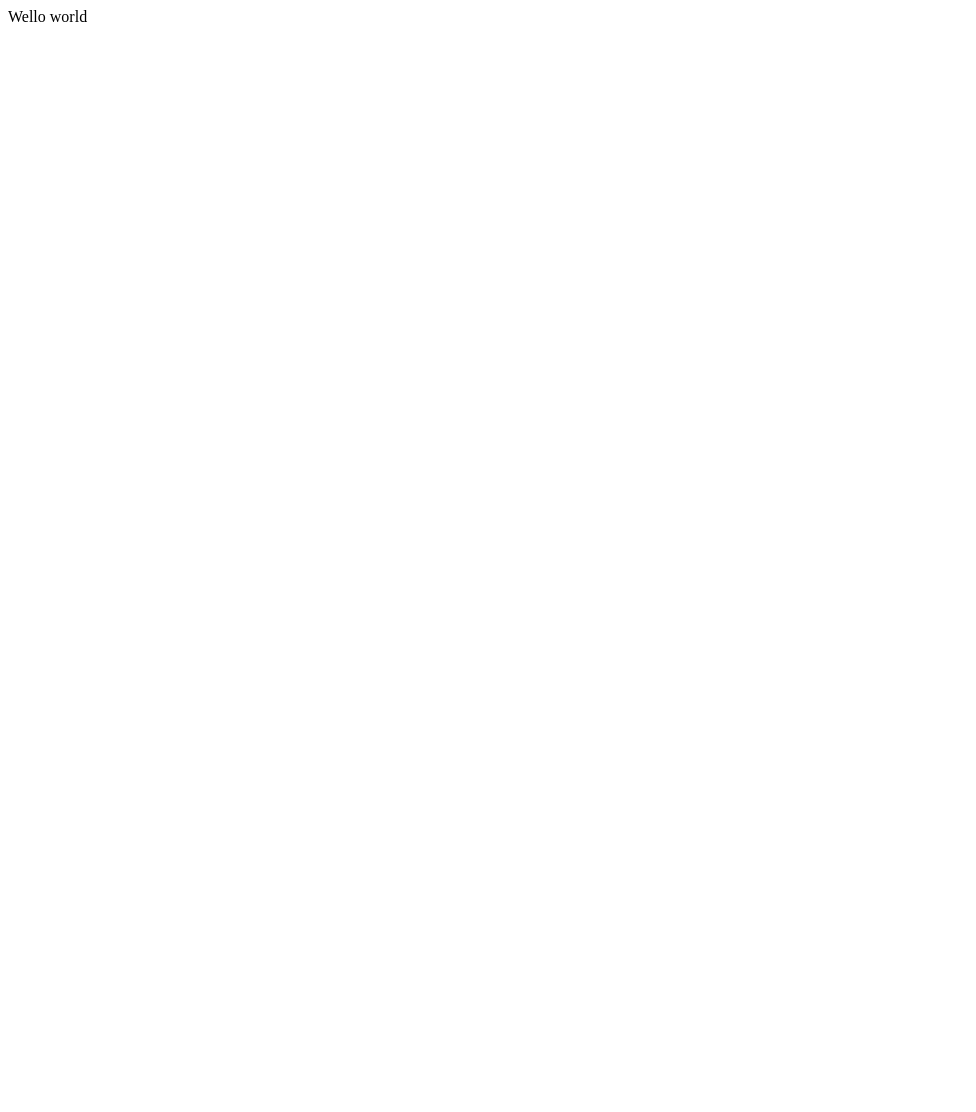
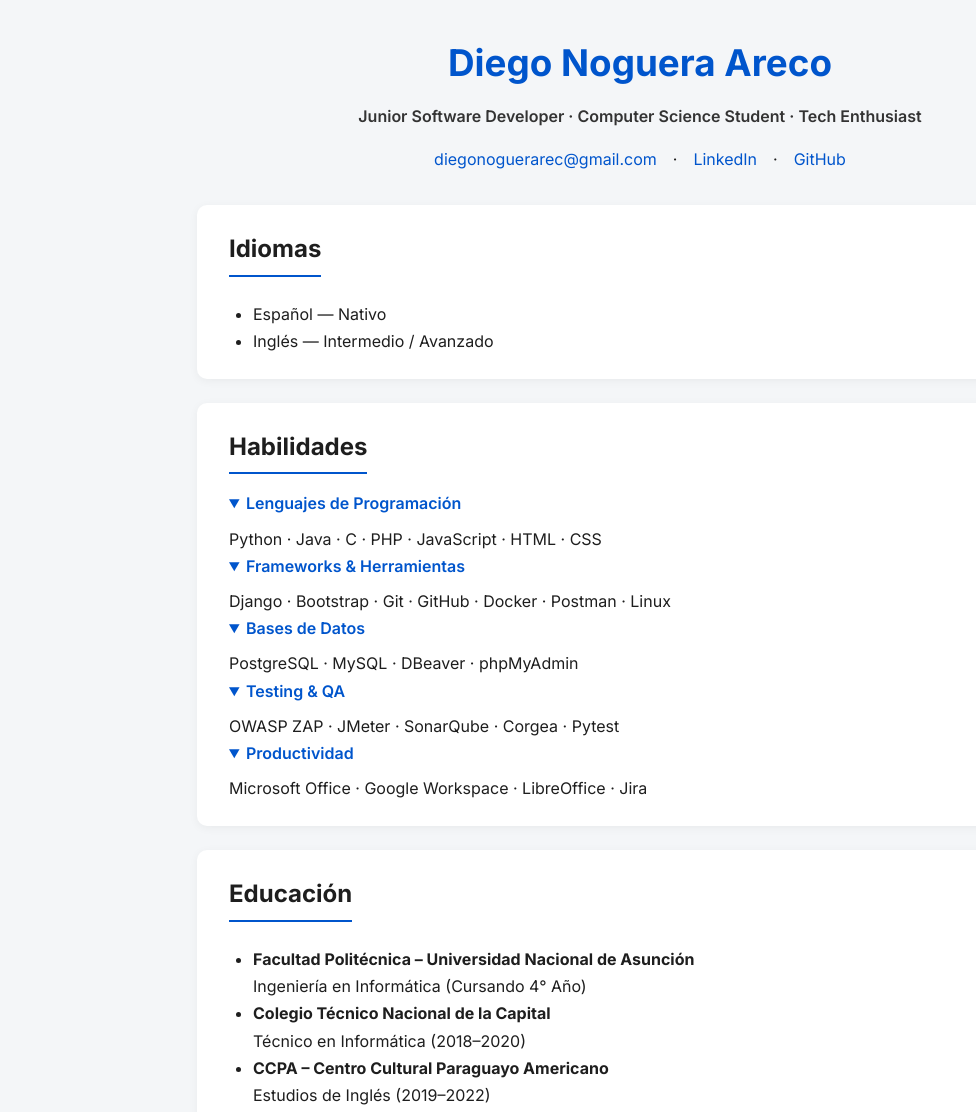
Before and after one commit to diegonoguerarec/diegonoguerarec.github.io, a plain HTML site: page index.html in a window 1280 px wide. Shown: the whole page, without its empty margins (0-976 px from the left). Before the commit the page ends 800 px from the top, so only its background shows below. Drawn offline with Linux system fonts and the light colour scheme.

Commit message:
Basic structure

```diff
--- a/index.html
+++ b/index.html
@@ -1 +1,165 @@
-Wello world
+<!DOCTYPE html>
+<html lang="es">
+<head>
+  <meta charset="UTF-8">
+  <meta name="viewport" content="width=device-width, initial-scale=1.0">
+  <title>Diego Noguera Areco | Junior Software Developer</title>
+  <meta name="description" content="Portafolio y CV de Diego Noguera Areco – Junior Software Developer, estudiante de Ciencias Informáticas en la Facultad Politécnica UNA.">
+  <link href="https://fonts.googleapis.com/css2?family=Inter:wght@400;600;700&display=swap" rel="stylesheet">
+  <style>
+    :root {
+      --clr-primary: #0055cc;
+      --clr-bg: #f4f6f8;
+      --clr-card: #ffffff;
+      --clr-text: #1e1e1e;
+      --radius: 10px;
+      --transition: 0.3s ease;
+    }
+    *, *::before, *::after { box-sizing: border-box; margin: 0; padding: 0; }
+    body {
+      font-family: 'Inter', sans-serif;
+      background: var(--clr-bg);
+      color: var(--clr-text);
+      line-height: 1.7;
+      margin: 0 auto;
+      max-width: 950px;
+      padding: 2rem;
+    }
+    header {
+      text-align: center;
+      margin-bottom: 2rem;
+    }
+    h1 {
+      font-weight: 700;
+      color: var(--clr-primary);
+      font-size: 2.3rem;
+    }
+    p.tagline {
+      font-weight: 600;
+      color: #333;
+      margin-top: 0.5rem;
+    }
+    a {
+      color: var(--clr-primary);
+      text-decoration: none;
+    }
+    a:hover { text-decoration: underline; }
+    .contact {
+      margin-top: 1rem;
+      display: flex;
+      justify-content: center;
+      gap: 1rem;
+      flex-wrap: wrap;
+    }
+    section {
+      background: var(--clr-card);
+      border-radius: var(--radius);
+      box-shadow: 0 2px 10px rgba(0,0,0,0.05);
+      margin: 1.5rem 0;
+      padding: 1.5rem 2rem;
+    }
+    section h2 {
+      border-bottom: 2px solid var(--clr-primary);
+      display: inline-block;
+      margin-bottom: 1rem;
+      padding-bottom: 0.3rem;
+      font-weight: 700;
+    }
+    details summary {
+      font-weight: 600;
+      cursor: pointer;
+      color: var(--clr-primary);
+      margin-bottom: 0.5rem;
+    }
+    details p img {
+      margin: 5px;
+    }
+    ul {
+      list-style: disc;
+      margin-left: 1.5rem;
+      margin-top: 0.5rem;
+    }
+    footer {
+      text-align: center;
+      margin-top: 2rem;
+      padding-top: 1rem;
+      border-top: 1px solid #ccc;
+      color: #666;
+    }
+    #github-stats img {
+      margin: 10px;
+      border-radius: var(--radius);
+    }
+    #download {
+      background: var(--clr-primary);
+      color: white;
+      border: none;
+      border-radius: var(--radius);
+      padding: 10px 20px;
+      cursor: pointer;
+      transition: background var(--transition);
+    }
+    #download:hover { background: #003f99; }
+  </style>
+</head>
+<body>
+  <header>
+    <h1>Diego Noguera Areco</h1>
+    <p class="tagline">Junior Software Developer · Computer Science Student · Tech Enthusiast</p>
+    <div class="contact">
+      <a href="mailto:diegonoguerarec@gmail.com">diegonoguerarec@gmail.com</a> ·
+      <a href="https://www.linkedin.com/in/diego-noguera-aa0b4b335" target="_blank">LinkedIn</a> ·
+      <a href="https://github.com/diegonoguerarec" target="_blank">GitHub</a>
+    </div>
+  </header>
+
+  <main>
+    <section id="languages">
+      <h2>Idiomas</h2>
+      <ul>
+        <li><p>Español — Nativo</p></li>
+        <li><p>Inglés — Intermedio / Avanzado</p></li>
+    </ul>
+
+
+    </section>
+
+
+    <section id="skills">
+      <h2>Habilidades</h2>
+      <details open>
+        <summary>Lenguajes de Programación</summary>
+        <p>
+          Python · Java · C · PHP · JavaScript · HTML · CSS
+        </p>
+      </details>
+      <details open>
+        <summary>Frameworks & Herramientas</summary>
+        <p>Django · Bootstrap · Git · GitHub · Docker · Postman · Linux</p>
+      </details>
+      <details open>
+        <summary>Bases de Datos</summary>
+        <p>PostgreSQL · MySQL · DBeaver · phpMyAdmin</p>
+      </details>
+      <details open>
+        <summary>Testing & QA</summary>
+        <p>OWASP ZAP · JMeter · SonarQube · Corgea · Pytest</p>
+      </details>
+      <details open>
+        <summary>Productividad</summary>
+        <p>Microsoft Office · Google Workspace · LibreOffice · Jira</p>
+      </details>
+    </section>
+
+    <section id="education">
+      <h2>Educación</h2>
+      <ul>
+        <li><b>Facultad Politécnica – Universidad Nacional de Asunción</b><br>Ingeniería en Informática (Cursando 4° Año)</li>
+        <li><b>Colegio Técnico Nacional de la Capital</b><br>Técnico en Informática (2018–2020)</li>
+        <li><b>CCPA – Centro Cultural Paraguayo Americano</b><br>Estudios de Inglés (2019–2022)</li>
+      </ul>
+    </section>
+
+  </main>
+</body>
+</html>
```
